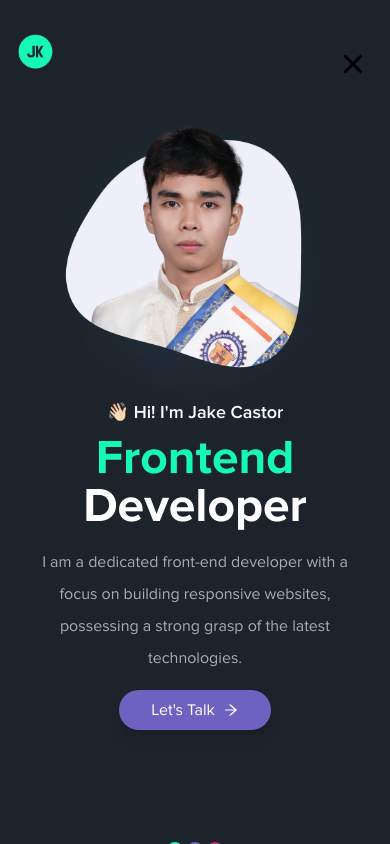
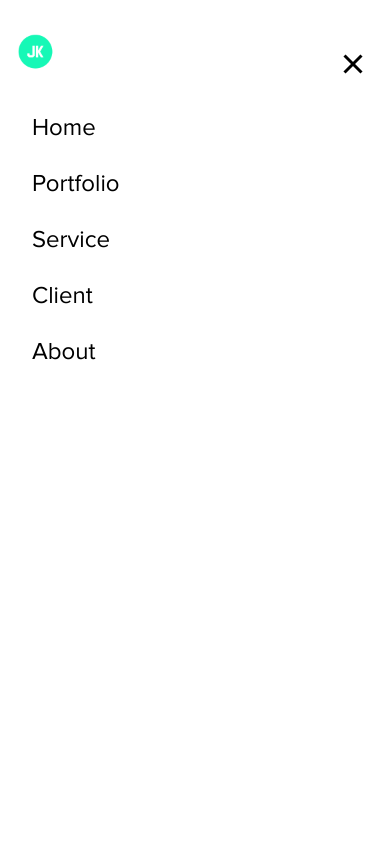
Before and after one commit to jakecastor09/Portfolio, a React (Vite) app: page / in a window 390 px wide. Both pictures are taken after a click on the button 362 px from the left and 54 px from the top of the page. Shown: the top 844 px of the page. Built offline with nearby package versions, Linux system fonts and the light colour scheme.

Commit message:
Build Mobile Menu

```diff
--- a/package.json
+++ b/package.json
@@ -12,7 +12,8 @@
   "dependencies": {
     "react": "^18.2.0",
     "react-dom": "^18.2.0",
-    "react-icons": "^4.11.0"
+    "react-icons": "^4.11.0",
+    "zustand": "^4.4.1"
   },
   "devDependencies": {
     "@types/react": "^18.2.15",
--- a/src/App.tsx
+++ b/src/App.tsx
@@ -1,20 +1,24 @@
 import About from './components/About/About';
 import Footer from './components/Footer/Footer';
 import Hero from './components/Hero/Hero';
+import MobileMenu from './components/MobileMenu/MobileMenu';
 import Navbar from './components/Navbar/Navbar';
 import Portfolio from './components/Portfolio/Portfolio';
 import Service from './components/Service/Service';
+import useMenuStore from './hooks/MenuStore';
 
 const App = () => {
+  const isOpen = useMenuStore(s => s.isOpen);
   return (
-    <>
+    <div className='relative'>
+      {isOpen && <MobileMenu />}
       <Navbar />
       <Hero />
       <Portfolio />
       <Service />
       <About />
       <Footer />
-    </>
+    </div>
   );
 };
 
--- /dev/null
+++ b/src/components/MobileMenu/MobileMenu.tsx
@@ -0,0 +1,51 @@
+import useMenuStore from '../../hooks/MenuStore';
+import Container from '../Container/Container';
+
+const MobileMenu = () => {
+  const setIsOpen = useMenuStore(s => s.setIsOpen);
+  return (
+    <div className='absolute inset-0 bg-white z-40'>
+      <Container>
+        <div className='flex fixed flex-col mt-20 text-2xl space-y-6'>
+          <a
+            href='#home'
+            className='hover:text-primary duration-200 outline-none'
+            onClick={() => setIsOpen()}
+          >
+            Home
+          </a>
+          <a
+            href='#portfolio'
+            className='hover:text-primary duration-200 outline-none'
+            onClick={() => setIsOpen()}
+          >
+            Portfolio
+          </a>
+          <a
+            href='#service'
+            className='hover:text-primary duration-200 outline-none'
+            onClick={() => setIsOpen()}
+          >
+            Service
+          </a>
+          <a
+            href='#client'
+            className='hover:text-primary duration-200 outline-none'
+            onClick={() => setIsOpen()}
+          >
+            Client
+          </a>
+          <a
+            href='#about'
+            className='hover:text-primary duration-200 outline-none'
+            onClick={() => setIsOpen()}
+          >
+            About
+          </a>
+        </div>
+      </Container>
+    </div>
+  );
+};
+
+export default MobileMenu;
--- a/src/components/Navbar/Hamburger.tsx
+++ b/src/components/Navbar/Hamburger.tsx
@@ -1,11 +1,11 @@
-import { useState } from 'react';
+import useMenuStore from '../../hooks/MenuStore';
 const NavbarHamburger = () => {
-  const [isOpen, setIsOpen] = useState(false);
+  const [isOpen, setIsOpen] = useMenuStore(s => [s.isOpen, s.setIsOpen]);
   const menuStyle = `${
     isOpen ? 'open' : ''
-  } z-30 mt-1 block lg:hidden focus:outline-none hamburger`;
+  } z-50 mt-1 block lg:hidden focus:outline-none hamburger`;
   return (
-    <button className={menuStyle} onClick={() => setIsOpen(!isOpen)}>
+    <button className={menuStyle} onClick={() => setIsOpen()}>
       <span className='hamburger-top'></span>
       <span className='hamburger-middle'></span>
       <span className='hamburger-bottom'></span>
--- a/src/components/Navbar/Logo.tsx
+++ b/src/components/Navbar/Logo.tsx
@@ -3,7 +3,11 @@ import myLogo from '../../assets/my-logo.png';
 const Logo = () => {
   return (
     <div className='w-[222px]'>
-      <img src={myLogo} alt='' className='w-10 h-10 cursor-pointer' />
+      <img
+        src={myLogo}
+        alt=''
+        className='w-10 relative z-50 h-10 cursor-pointer'
+      />
     </div>
   );
 };
--- /dev/null
+++ b/src/hooks/MenuStore.ts
@@ -0,0 +1,16 @@
+import { create } from 'zustand';
+
+type State = {
+  isOpen: boolean;
+};
+
+type Action = {
+  setIsOpen: () => void;
+};
+
+const useMenuStore = create<State & Action>(set => ({
+  isOpen: false,
+  setIsOpen: () => set(state => ({ isOpen: !state.isOpen })),
+}));
+
+export default useMenuStore;
```
Also changed, not shown: 1 other file (tests, documents, lock files or other folders).
